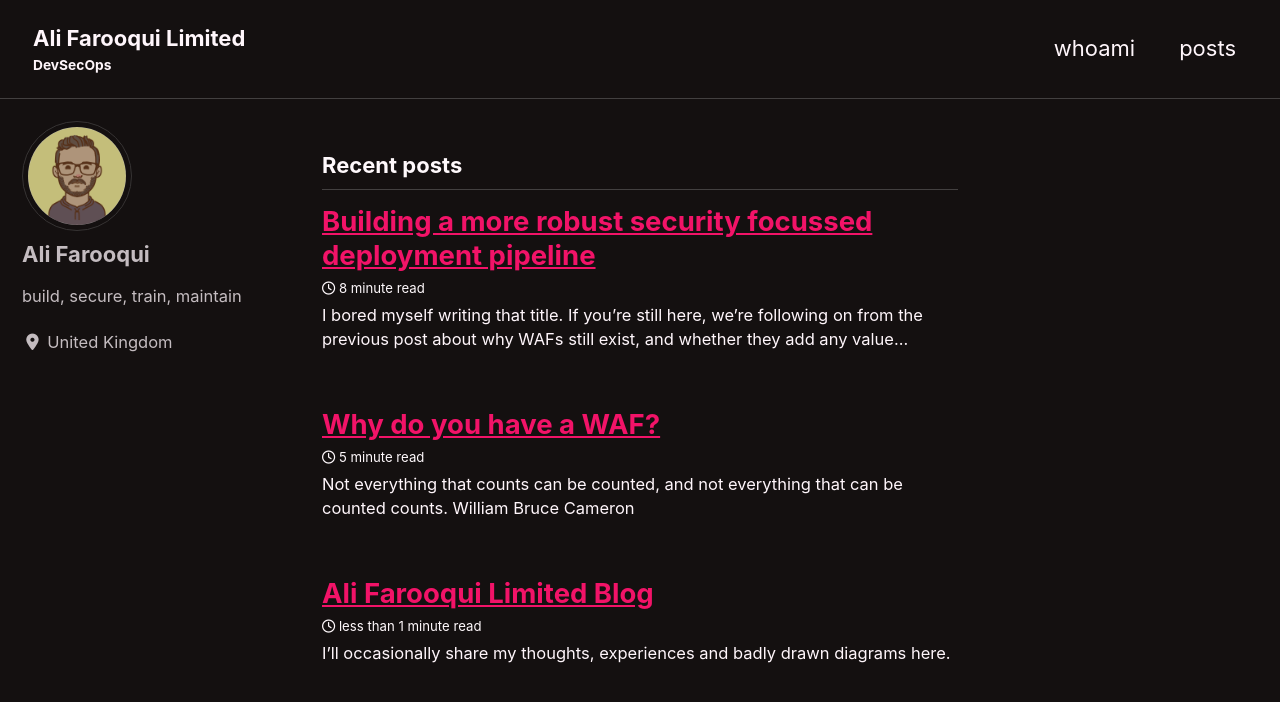
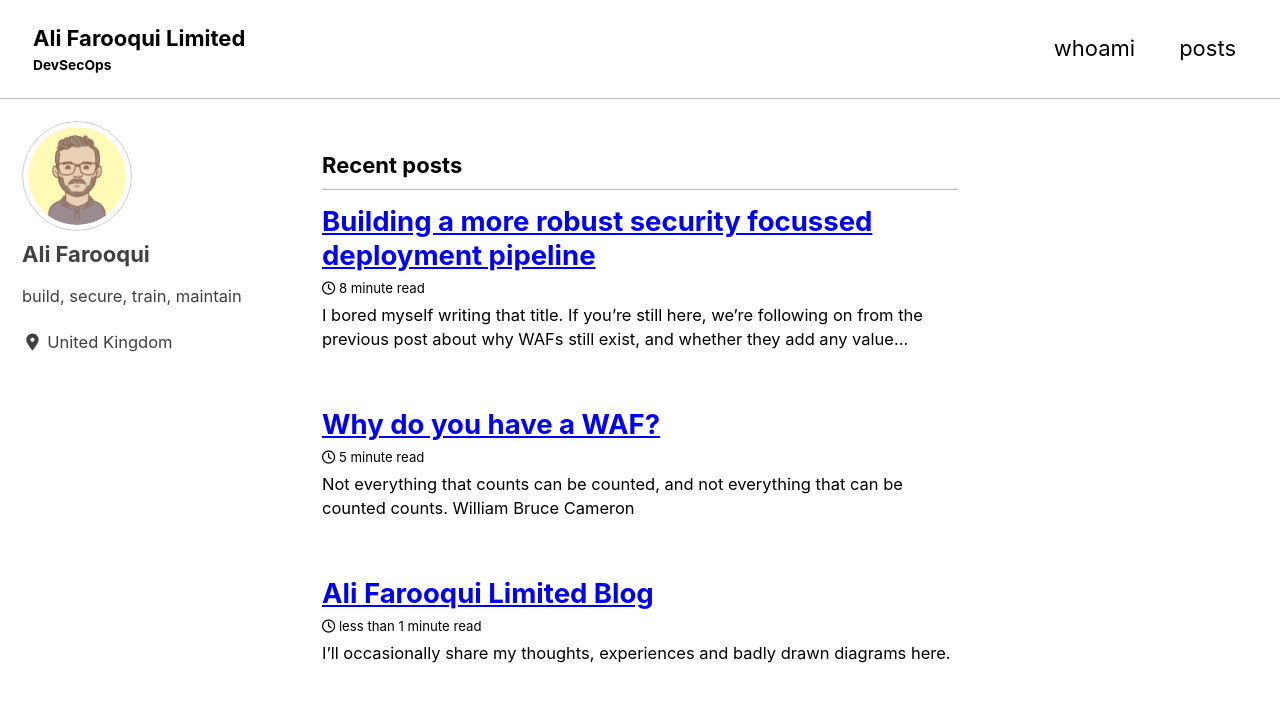
Before and after one commit to alimurtazafarooqui/alifarooqui.github.io, a Jekyll site: the page built from index.html, in a window 1280 px wide and 900 px high. Shown: the top 702 px of the window. Built offline with Jekyll 4.4.1, drawn with Linux system fonts in a browser that asks for light colours; cached includes are drawn as plain includes; nearby versions of some CDN libraries; the list of posts is cut into pages by our own code.

Commit message:
v3. minimal init

```diff
--- a/_config.yml
+++ b/_config.yml
@@ -1,6 +1,6 @@
 
 remote_theme: "mmistakes/minimal-mistakes@4.18.1"
-minimal_mistakes_skin    : "neon" # "air", "aqua", "contrast", "dark", "dirt", "neon", "mint", "plum", "sunrise"
+minimal_mistakes_skin    : "contrast" # "air", "aqua", "contrast", "dark", "dirt", "neon", "mint", "plum", "sunrise"
 
 # Site Settings
 locale                   : "en-US"
```
